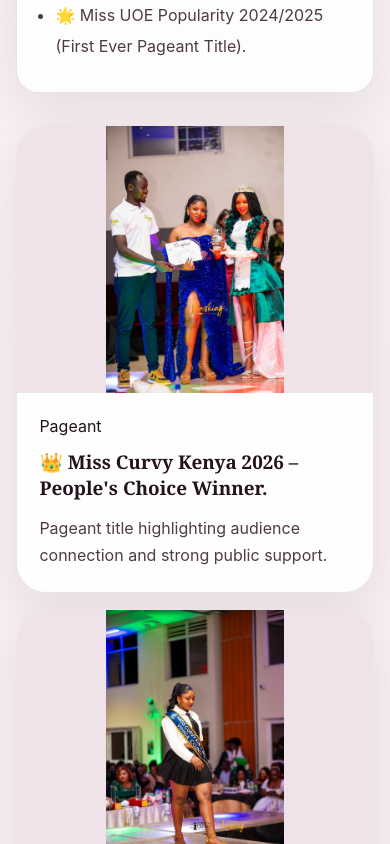
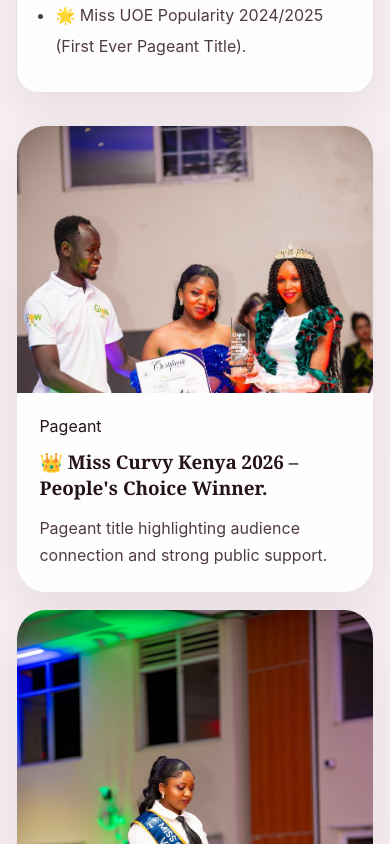
Before and after one commit to chagaliissah311/Chichis-portfolio, a Next.js app: page / in a window 390 px wide. Shown: the part 4140-4984 px from the top of the page. Built offline with nearby package versions, Linux system fonts and the light colour scheme.

Commit message:
Fix: make gallery and achievement images fill cards on mobile (object-fit: cover)

```diff
--- a/app/globals.css
+++ b/app/globals.css
@@ -180,9 +180,9 @@
 .project-image { min-height: 220px; overflow: hidden; position: relative; }
 .project-image img { width: 100%; height: 100%; object-fit: contain; object-position: center; display: block; }
 .achievement-card-image .achievement-image-wrap { overflow: hidden; position: relative; }
-.achievement-card-image .achievement-image-wrap img { width: 100%; height: 100%; object-fit: contain; object-position: center; display: block; }
+.achievement-card-image .achievement-image-wrap img { width: 100%; height: 100%; object-fit: cover; object-position: center top; display: block; border-radius: inherit; }
 .gallery-item { overflow: hidden; }
-.gallery-image { width: 100%; height: 100%; object-fit: contain; object-position: center; display: block; }
+.gallery-image { width: 100%; height: 100%; object-fit: cover; object-position: center top; display: block; border-radius: inherit; }
 .project-body { padding: 1.2rem 1.2rem 1.4rem; display: grid; gap: 0.8rem; }
 .project-tag { color: var(--gold-2); text-transform: uppercase; letter-spacing: 0.18em; font-size: 0.76rem; margin: 0; }
 .project-body h3 { margin: 0; font-size: 1.15rem; }
```
